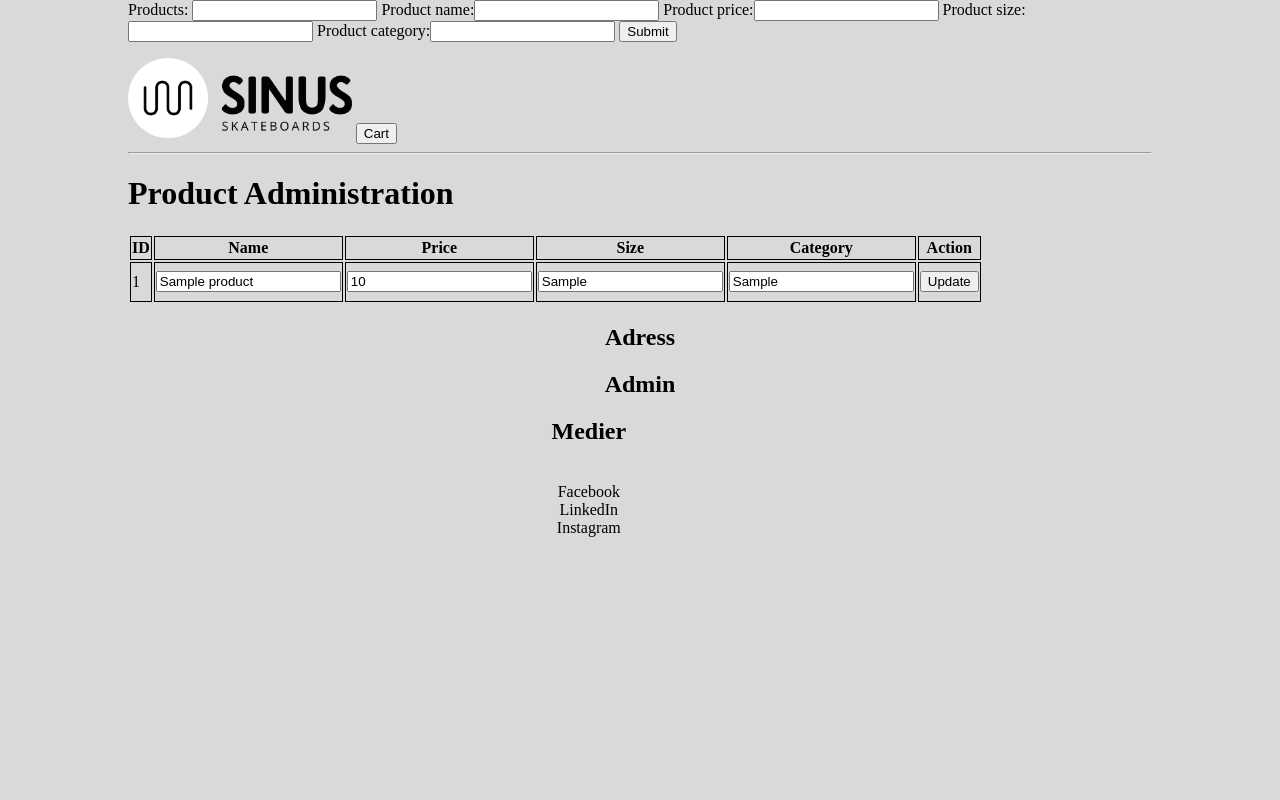
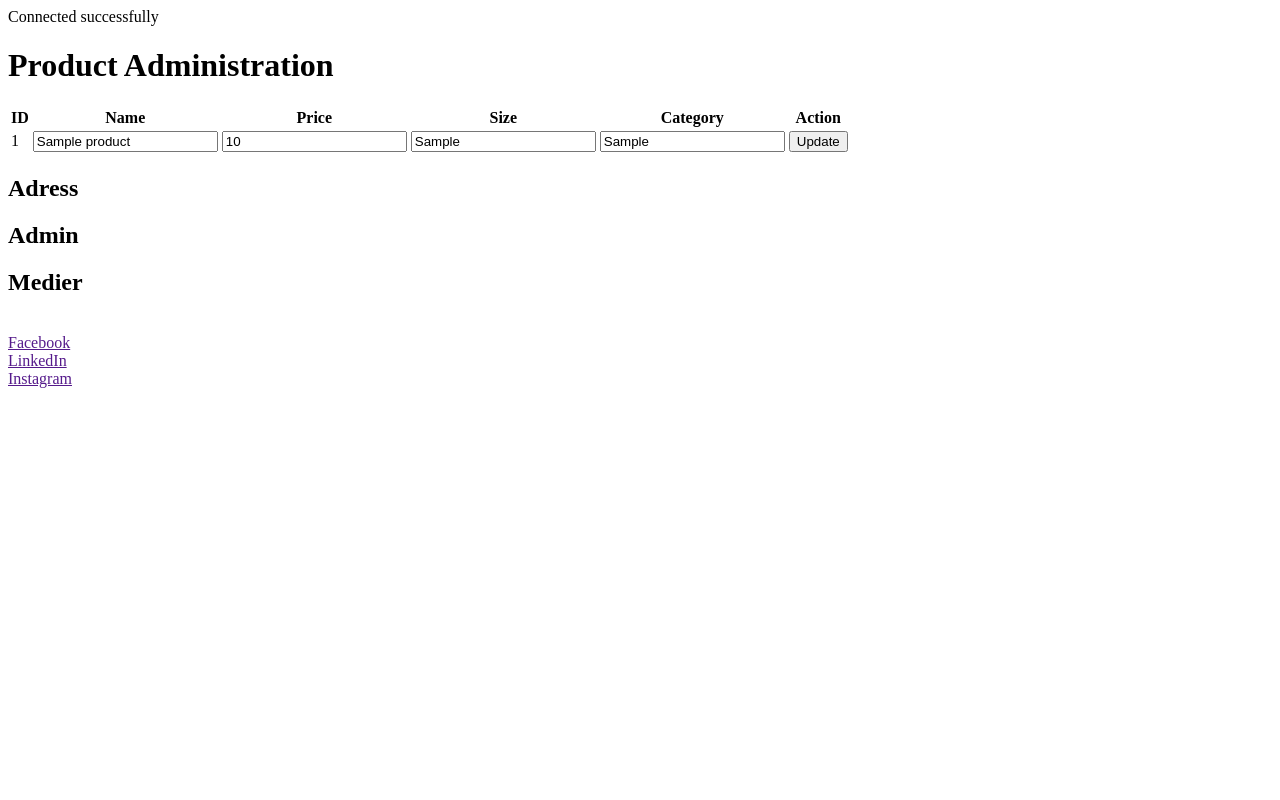
Before and after one commit to Soppatorsk/sinus, a PHP site: page /admin.php in a window 1280 px wide. Run offline with PHP 8.4, Linux system fonts and the light colour scheme; tables that the repository leaves empty or names only in its code hold one stand-in row (values such as "Sample post").

Commit message:
Update admin.php

```diff
--- a/admin.php
+++ b/admin.php
@@ -1,27 +1,36 @@
-<?php
-
-?>
-<html>
-    <head>
-        <Title>Sinus Skateshop</Title>
-        <form method="post" action="<?php echo $_SERVER['PHP_SELF'];?>">
-  Products: <input type="text" name="product_id">
-  Product name:<input type="text" name="product_name">
-  Product price:<input type="text" name="product_price">
-  Product size:<input type="text" name="product_size">
-  Product category:<input type="text" name="product_category">
-        <input type="submit">
-        </form>
-        <link rel="stylesheet" href="css/main.css">
-    </head>
-    <body>
-        <?php include 'resource/header.php'; ?>
-        <main>
 <?php
 // Connect to the database
-require_once './ssLib.php';
-require_once './classes/connection.php';
-$conn = connection::conn();
+// Define MySQL database credentials
+$servername = "localhost";
+$username = "root";
+$password = "";
+$dbname = "sinus_skate";
+
+// Create MySQL connection
+$conn = mysqli_connect($servername, $username, $password, $dbname);
+
+// Check if the connection was successful
+if (!$conn) {
+    die("Connection failed: " . mysqli_connect_error());
+}
+
+echo "Connected successfully";
+// Retrieve information about products
+$sql = "SELECT * FROM products";
+$result = mysqli_query($conn, $sql);
+
+if (mysqli_num_rows($result) > 0) {
+    // Create an array to store the products
+    $products = array();
+
+    // Fill in the products array with information from the database
+    while ($row = mysqli_fetch_assoc($result)) {
+        $products[] = $row;
+    }
+} else {
+    echo "No products found.";
+}
+
 // Check if a form has been submitted
 if ($_SERVER["REQUEST_METHOD"] == "POST") {
     // Get the submitted form data
@@ -42,22 +51,6 @@ if ($_SERVER["REQUEST_METHOD"] == "POST") {
     }
 }
 
-// Retrieve information about products
-$sql = "SELECT * FROM products";
-$result = mysqli_query($conn, $sql);
-
-if (mysqli_num_rows($result) > 0) {
-    // Create an array to store the products
-    $products = array();
-
-    // Fill in the products array with information from the database
-    while ($row = mysqli_fetch_assoc($result)) {
-        $products[] = $row;
-    }
-} else {
-    echo "No products found.";
-}
-
 // Close the database connection
 mysqli_close($conn);
 ?>
@@ -69,6 +62,7 @@ mysqli_close($conn);
 <body>
     <h1>Product Administration</h1>
     <table>
+
         <tr>
             <th>ID</th>
             <th>Name</th>
@@ -78,8 +72,8 @@ mysqli_close($conn);
             <th>Action</th>
         </tr>
         <?php foreach ($products as $product): ?>
+            <form method="post" action="<?php echo htmlspecialchars($_SERVER["PHP_SELF"]); ?>">
         <tr>
-            <form method="post" action="<?php echo htmlspecialchars($_SERVER["PHP_SELF"]); ?>">
             <td><?php echo $product["id"]; ?></td>
             <td><input type="text" name="product_name" value="<?php echo $product["name"]; ?>"></td>
             <td><input type="number" name="product_price" value="<?php echo $product["price"]; ?>"></td>
@@ -87,13 +81,14 @@ mysqli_close($conn);
             <td><input type="text" name="product_category" value="<?php echo $product["category"]; ?>"></td>
             <input type="hidden" name="product_id" value="<?php echo $product["id"]; ?>">
             <td><input type="submit" value="Update"></td>
+            </tr>
             </form>
-        </tr>
         <?php endforeach; ?>
+
+
     </table>
+    <main>
+    <?php include 'resource/footer.php'; ?>
+    </main>
 </body>
 </html>
-
-</main>
-        <?php include 'resource/footer.php'; ?>
-</body>
```
Lines whose indentation alone changed are shown as unchanged.
